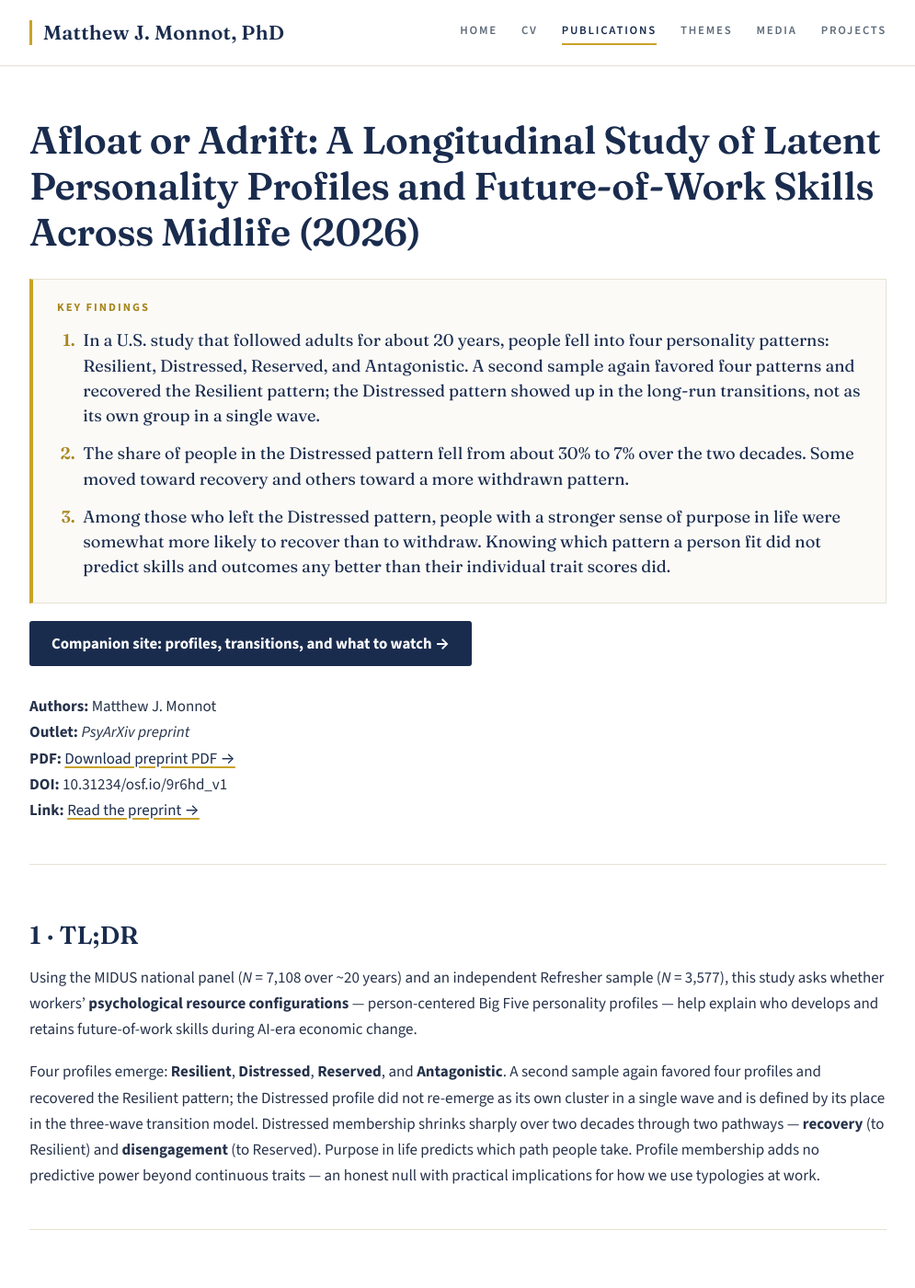
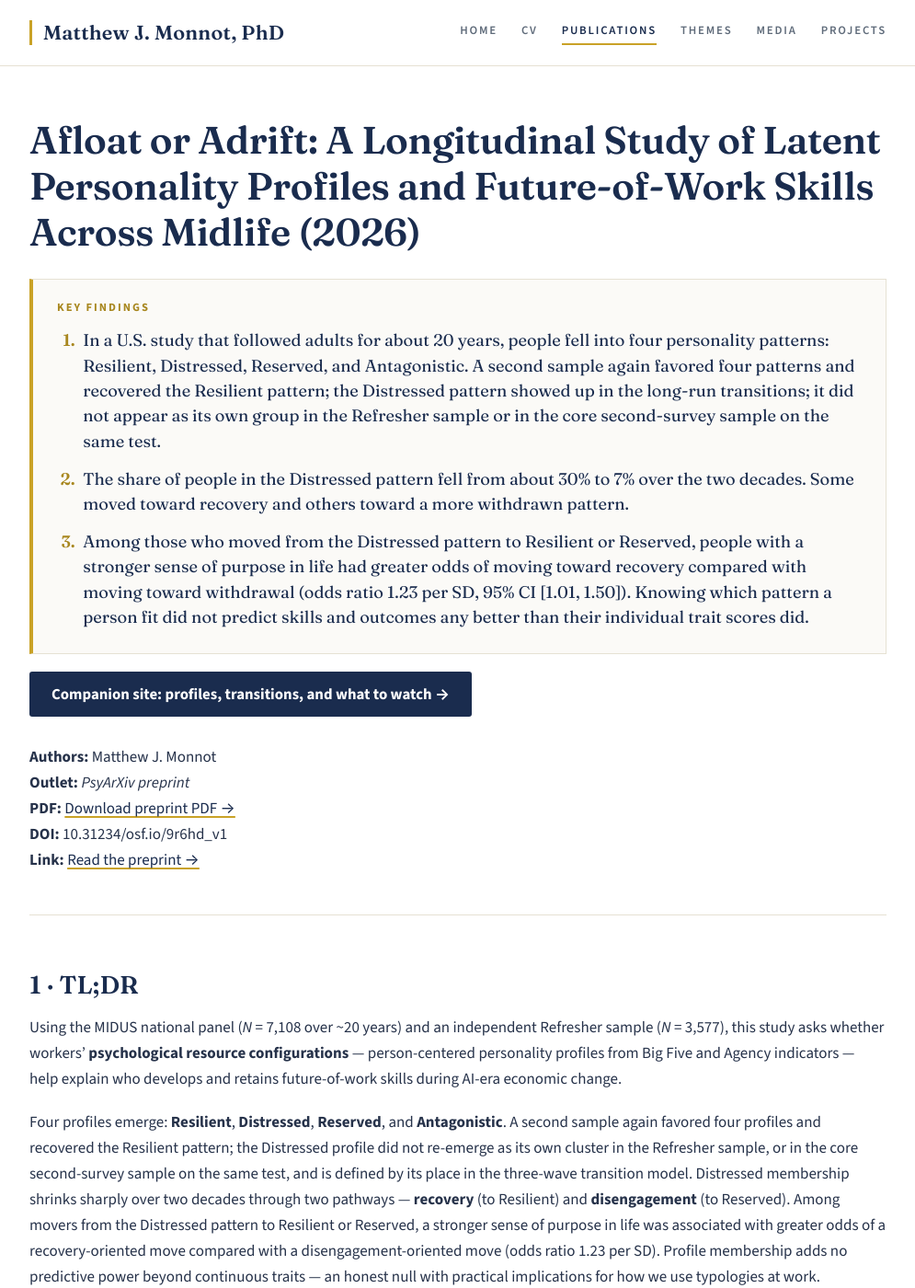
Before and after one commit to mjmonnot/mjmonnot.github.io, a Jekyll site: the page built from publications/2026-afloat-or-adrift.md, in a window 1280 px wide and 1400 px high. Shown: the whole window at 92% size, without its empty margins (142-1137 px from the left). Built offline with Jekyll 4.4.1, drawn with Linux system fonts in a browser that asks for light colours; some of the changed text lies outside the part shown.

Commit message:
Afloat or Adrift: publication page corrections SC-01 to SC-13
Replacement text from _ops/site_stage/companion_rebuild_20261118/afloat-or-adrift/r5/SITE_CORRECTIONS.md (TASK_18, Verity: SC-01 to SC-13 ACCURATE).

Co-Authored-By: Claude Fable 5.2 <noreply@anthropic.com>
Claude-Session: https://claude.ai/code/session_01TKeWHFR7E5YyftLbi9sYbp

```diff
--- a/publications/2026-afloat-or-adrift.md
+++ b/publications/2026-afloat-or-adrift.md
@@ -9,9 +9,9 @@ permalink: /publications/2026-afloat-or-adrift.html
 <div class="key-findings">
 <p class="key-findings-label">Key findings</p>
 <ol>
-<li>In a U.S. study that followed adults for about 20 years, people fell into four personality patterns: Resilient, Distressed, Reserved, and Antagonistic. A second sample again favored four patterns and recovered the Resilient pattern; the Distressed pattern showed up in the long-run transitions, not as its own group in a single wave.</li>
+<li>In a U.S. study that followed adults for about 20 years, people fell into four personality patterns: Resilient, Distressed, Reserved, and Antagonistic. A second sample again favored four patterns and recovered the Resilient pattern; the Distressed pattern showed up in the long-run transitions; it did not appear as its own group in the Refresher sample or in the core second-survey sample on the same test.</li>
 <li>The share of people in the Distressed pattern fell from about 30% to 7% over the two decades. Some moved toward recovery and others toward a more withdrawn pattern.</li>
-<li>Among those who left the Distressed pattern, people with a stronger sense of purpose in life were somewhat more likely to recover than to withdraw. Knowing which pattern a person fit did not predict skills and outcomes any better than their individual trait scores did.</li>
+<li>Among those who moved from the Distressed pattern to Resilient or Reserved, people with a stronger sense of purpose in life had greater odds of moving toward recovery compared with moving toward withdrawal (odds ratio 1.23 per SD, 95% CI [1.01, 1.50]). Knowing which pattern a person fit did not predict skills and outcomes any better than their individual trait scores did.</li>
 </ol>
 </div>
 <p class="companion-cta"><a class="companion-btn" href="https://mjmonnot.github.io/afloat-or-adrift/">Companion site: profiles, transitions, and what to watch &rarr;</a></p>
@@ -26,20 +26,20 @@ permalink: /publications/2026-afloat-or-adrift.html
 
 ## 1 · TL;DR
 
-Using the MIDUS national panel (*N* = 7,108 over ~20 years) and an independent Refresher sample (*N* = 3,577), this study asks whether workers’ **psychological resource configurations** — person-centered Big Five personality profiles — help explain who develops and retains future-of-work skills during AI-era economic change.
+Using the MIDUS national panel (*N* = 7,108 over ~20 years) and an independent Refresher sample (*N* = 3,577), this study asks whether workers’ **psychological resource configurations** — person-centered personality profiles from Big Five and Agency indicators — help explain who develops and retains future-of-work skills during AI-era economic change.
 
-Four profiles emerge: **Resilient**, **Distressed**, **Reserved**, and **Antagonistic**. A second sample again favored four profiles and recovered the Resilient pattern; the Distressed profile did not re-emerge as its own cluster in a single wave and is defined by its place in the three-wave transition model. Distressed membership shrinks sharply over two decades through two pathways — **recovery** (to Resilient) and **disengagement** (to Reserved). Purpose in life predicts which path people take. Profile membership adds no predictive power beyond continuous traits — an honest null with practical implications for how we use typologies at work.
+Four profiles emerge: **Resilient**, **Distressed**, **Reserved**, and **Antagonistic**. A second sample again favored four profiles and recovered the Resilient pattern; the Distressed profile did not re-emerge as its own cluster in the Refresher sample, or in the core second-survey sample on the same test, and is defined by its place in the three-wave transition model. Distressed membership shrinks sharply over two decades through two pathways — **recovery** (to Resilient) and **disengagement** (to Reserved). Among movers from the Distressed pattern to Resilient or Reserved, a stronger sense of purpose in life was associated with greater odds of a recovery-oriented move compared with a disengagement-oriented move (odds ratio 1.23 per SD). Profile membership adds no predictive power beyond continuous traits — an honest null with practical implications for how we use typologies at work.
 
 ---
 
 ## 2 · Methodology (Technical)
 
-- **Design:** Secondary analysis of the Midlife in the United States (MIDUS) longitudinal panel, with independent replication in the MIDUS Refresher; event-sampled diary corroboration (*N* = 2,314).
+- **Design:** Analysis of the Midlife in the United States (MIDUS) longitudinal panel, with the MIDUS Refresher used as an independent external validation sample (it recovered the four-profile count and the Resilient pattern, and its links with skills matched; the Distressed pattern did not re-emerge as its own cross-sectional group); event-sampled diary corroboration (*N* = 2,314).
 - **Indicators:** Big Five personality traits plus Agency.
 - **Person-centered models:**
-  - Latent profile analysis (LPA) to enumerate profiles.
+  - A joint latent Markov model (k = 2 to 5) to enumerate the four profiles.
   - Joint latent Markov / latent transition analysis for profile change over ~20 years.
-  - BCH / 3-step outcome modeling; Mplus confirmation.
+  - BCH distal-outcome tests for the cross-sectional incremental-validity analyses; covariate-adjusted means by modal assignment for profile-outcome results; Mplus confirmation.
 - **Study 1:** Profile structure, replication, and incremental validity over continuous traits.
 - **Study 2:** Six hypotheses on transition structure, recovery vs. disengagement pathways, skill-criterion change, and self-determination theory (SDT) predictors of transition direction.
 - **Criteria:** Psychosocial / future-of-work skills, income, occupational prestige, analytic performance, and health-related lost productive time.
@@ -55,7 +55,7 @@ It then follows those patterns over about two decades to see:
 1. Whether the same four patterns show up in a separate sample.
 2. Whether knowing someone’s pattern predicts skills and outcomes **above and beyond** knowing their continuous trait scores.
 3. Whether people move out of a strained (Distressed) pattern — and if so, toward recovery or disengagement.
-4. Whether psychological resources from SDT, especially **purpose in life**, tip people toward recovery.
+4. Whether psychological resources from SDT, especially **purpose in life**, were associated with greater odds of a recovery-oriented move compared with a disengagement-oriented move, among people who left the Distressed pattern for Resilient or Reserved.
 
 ---
 
@@ -75,21 +75,21 @@ It then follows those patterns over about two decades to see:
 
 ### For Leaders & HR
 
-- Treat personality **profiles as interpretive lenses**, not as selection cut-scores — the null incremental-validity result argues against over-relying on typologies when continuous traits already carry the signal.
-- Invest in conditions that support **recovery pathways** out of distress: purpose, autonomy, and relatedness — not only skills training.
+- Treat personality profiles as interpretive lenses; profile membership added no predictive value beyond continuous traits (p. 16; p. 40).
+- Support the conditions linked with recovery-oriented moves out of distress, alongside skills training. Purpose in life was the one resource with a significant link to the direction of the move; autonomy and relatedness showed parallel but nonsignificant trends.
 - Watch for **disengagement** that looks like calm stability (Reserved): lower distress is not always the same as regained capacity.
 
 ### For People Analytics
 
-- Prefer continuous trait / resource measures for prediction; use latent profiles for **segmented storytelling and intervention design**.
+- Prefer continuous trait or resource measures for prediction; the paper interprets latent profiles descriptively and developmentally (p. 21; p. 40).
 - Track recovery vs. disengagement transitions where longitudinal well-being or engagement data exist.
 - Estimate productivity-adjacent costs (e.g., health-related lost time) when evaluating well-being investments.
 
 ### For Coaching & OD
 
 - Help Distressed employees rebuild **purpose and agency**, not only cope with symptoms.
-- Use the Resilient profile as a developmental target: high psychosocial resources paired with sustainable performance.
-- Frame AI-era upskilling as contingent on psychological resources — skills stick when people are afloat, not adrift.
+- Use the Resilient profile as a developmental target: it had the highest psychosocial skill criteria (Table 4) and the fewest health-related lost days (p. 36).
+- The paper's associational summary is that workforce skills are more likely to be preserved when strained workers recover agency and generative investment (p. 44). It does not test whether skill training sticks depending on profile.
 
 ---
 
```
